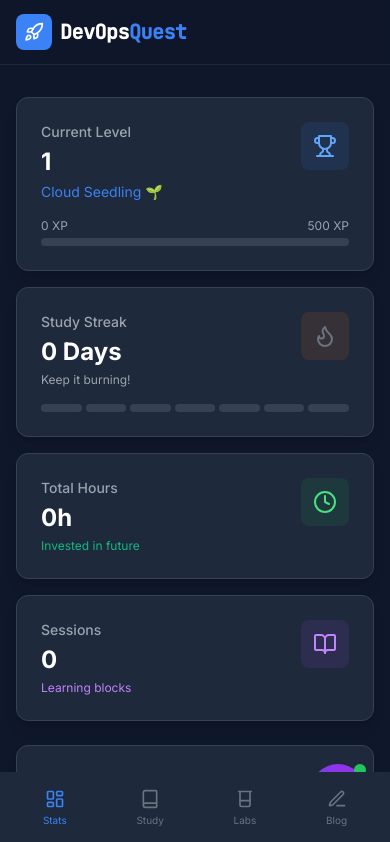
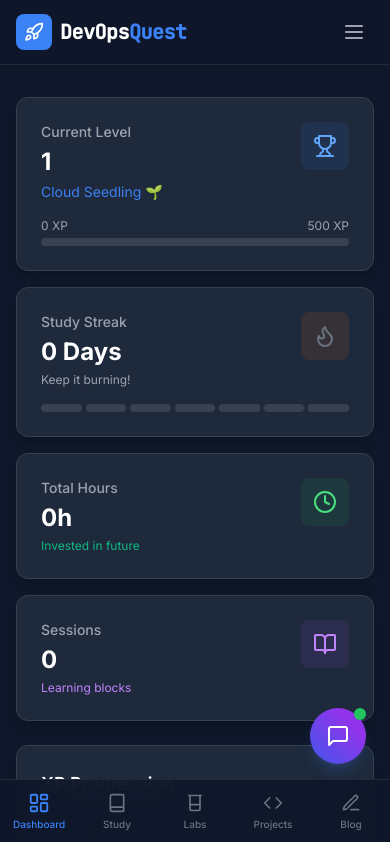
Before and after one commit to savin2001/Gamified-DevOps-RPG, a React (Vite) app: page / in a window 390 px wide. Shown: the top 842 px of the page. Built offline with nearby package versions, Linux system fonts and the light colour scheme.

Commit message:
feat(ai-mentor): Improve UI and responsiveness
Adjust AI mentor chat window positioning and sizing for better usability on various screen sizes. Enhance responsiveness for mobile and larger displays.

```diff
--- a/App.tsx
+++ b/App.tsx
@@ -9,12 +9,13 @@ import BlogHub from './components/BlogHub';
 import AiMentor from './components/AiMentor';
 import { UserStats, ActivityLog, ActivityType } from './types';
 import { getStoredStats, getActivityHistory, logActivity, resetProgress } from './services/gamificationService';
-import { Rocket, History, LayoutDashboard, Book, Beaker, Trash2, Code, Edit3 } from 'lucide-react';
+import { Rocket, History, LayoutDashboard, Book, Beaker, Trash2, Code, Edit3, Menu, X } from 'lucide-react';
 
 const App: React.FC = () => {
   const [stats, setStats] = useState<UserStats | null>(null);
   const [logs, setLogs] = useState<ActivityLog[]>([]);
   const [view, setView] = useState<'dashboard' | 'curriculum' | 'study' | 'labs' | 'projects' | 'blog'>('dashboard');
+  const [isMenuOpen, setIsMenuOpen] = useState(false);
 
   useEffect(() => {
     // Hydrate state from local storage on mount
@@ -35,6 +36,14 @@ const App: React.FC = () => {
       window.location.reload(); // Ensure all sub-components re-mount clean
     }
   };
+
+  const navItems = [
+    { id: 'dashboard', icon: LayoutDashboard, label: 'Dashboard' },
+    { id: 'study', icon: Book, label: 'Study' },
+    { id: 'labs', icon: Beaker, label: 'Labs' },
+    { id: 'projects', icon: Code, label: 'Projects' },
+    { id: 'blog', icon: Edit3, label: 'Blog & Commit' },
+  ];
 
   if (!stats) return <div className="min-h-screen bg-devops-dark flex items-center justify-center text-white">Loading Quest...</div>;
 
@@ -61,7 +70,7 @@ const App: React.FC = () => {
   }
 
   return (
-    <div className="min-h-screen bg-devops-dark text-slate-200 font-sans pb-12 relative">
+    <div className="min-h-screen bg-devops-dark text-slate-200 font-sans pb-24 md:pb-12 relative">
       {/* Header */}
       <nav className="border-b border-gray-800 bg-devops-dark/80 backdrop-blur-md sticky top-0 z-50">
         <div className="max-w-7xl mx-auto px-4 sm:px-6 lg:px-8">
@@ -75,13 +84,7 @@ const App: React.FC = () => {
 
             {/* Desktop Nav */}
             <div className="hidden md:flex gap-2">
-                {[
-                    { id: 'dashboard', icon: LayoutDashboard, label: 'Dashboard' },
-                    { id: 'study', icon: Book, label: 'Study' },
-                    { id: 'labs', icon: Beaker, label: 'Labs' },
-                    { id: 'projects', icon: Code, label: 'Projects' },
-                    { id: 'blog', icon: Edit3, label: 'Blog & Commit' },
-                ].map(navItem => (
+                {navItems.map(navItem => (
                     <button
                         key={navItem.id}
                         onClick={() => setView(navItem.id as any)}
@@ -94,8 +97,44 @@ const App: React.FC = () => {
                     </button>
                 ))}
             </div>
+
+            {/* Mobile Menu Button */}
+            <div className="flex md:hidden">
+              <button
+                onClick={() => setIsMenuOpen(!isMenuOpen)}
+                className="text-gray-400 hover:text-white p-2"
+                aria-label="Toggle menu"
+              >
+                {isMenuOpen ? <X className="w-6 h-6" /> : <Menu className="w-6 h-6" />}
+              </button>
+            </div>
           </div>
         </div>
+
+        {/* Mobile Menu Dropdown (Top) */}
+        {isMenuOpen && (
+          <div className="md:hidden bg-devops-card border-b border-gray-700 shadow-xl absolute w-full left-0 z-50">
+            <div className="px-2 pt-2 pb-3 space-y-1 sm:px-3">
+              {navItems.map(navItem => (
+                <button
+                  key={navItem.id}
+                  onClick={() => {
+                    setView(navItem.id as any);
+                    setIsMenuOpen(false);
+                  }}
+                  className={`w-full flex items-center gap-3 px-3 py-3 rounded-md text-base font-medium transition-colors ${
+                    view === navItem.id
+                      ? 'bg-gray-800 text-white border border-gray-700'
+                      : 'text-gray-400 hover:text-white hover:bg-gray-800/50'
+                  }`}
+                >
+                  <navItem.icon className="w-5 h-5" />
+                  {navItem.label}
+                </button>
+              ))}
+            </div>
+          </div>
+        )}
       </nav>
 
       <main className="max-w-7xl mx-auto px-4 sm:px-6 lg:px-8 py-8">
@@ -109,7 +148,6 @@ const App: React.FC = () => {
                 <div className="min-h-[500px]">
                     {view === 'dashboard' && (
                         <div className="space-y-8">
-                            {/* Replaced manual logger with Roadmap Summary or Recent Activity */}
                             <div className="bg-devops-card rounded-xl border border-gray-700 shadow-lg p-6">
                                 <div className="flex items-center gap-2 mb-4">
                                     <History className="w-5 h-5 text-gray-400" />
@@ -186,27 +224,29 @@ const App: React.FC = () => {
         </div>
       </main>
 
-      {/* Floating AI Mentor - Now positioned outside the grid */}
+      {/* Mobile Bottom Navigation */}
+      <div className="md:hidden fixed bottom-0 left-0 right-0 bg-devops-dark/95 backdrop-blur-lg border-t border-gray-800 z-40 pb-safe">
+        <div className="flex justify-around items-center h-16">
+            {navItems.map(navItem => (
+                <button
+                    key={navItem.id}
+                    onClick={() => {
+                        setView(navItem.id as any);
+                        window.scrollTo({ top: 0, behavior: 'smooth' });
+                    }}
+                    className={`flex flex-col items-center justify-center w-full h-full space-y-1 ${
+                        view === navItem.id ? 'text-devops-accent' : 'text-gray-500 hover:text-gray-300'
+                    }`}
+                >
+                    <navItem.icon className={`w-5 h-5 ${view === navItem.id ? 'scale-110' : ''} transition-transform`} />
+                    <span className="text-[10px] font-medium">{navItem.label.split(' ')[0]}</span>
+                </button>
+            ))}
+        </div>
+      </div>
+
+      {/* Floating AI Mentor */}
       <AiMentor userStats={stats} />
-
-      {/* Mobile Bottom Nav */}
-      <div className="md:hidden fixed bottom-0 left-0 right-0 bg-devops-card border-t border-gray-800 p-2 flex justify-around z-50 pb-safe">
-        {[
-            { id: 'dashboard', icon: LayoutDashboard, label: 'Stats' },
-            { id: 'study', icon: Book, label: 'Study' },
-            { id: 'labs', icon: Beaker, label: 'Labs' },
-            { id: 'blog', icon: Edit3, label: 'Blog' },
-        ].map(navItem => (
-            <button
-                key={navItem.id}
-                onClick={() => setView(navItem.id as any)}
-                className={`flex flex-col items-center p-2 rounded-lg ${view === navItem.id ? 'text-devops-accent' : 'text-gray-500'}`}
-            >
-                <navItem.icon className="w-5 h-5" />
-                <span className="text-[10px] mt-1">{navItem.label}</span>
-            </button>
-        ))}
-      </div>
     </div>
   );
 };
--- a/components/AiMentor.tsx
+++ b/components/AiMentor.tsx
@@ -58,10 +58,10 @@ const AiMentor: React.FC<AiMentorProps> = ({ userStats }) => {
     };
 
     return (
-        <div className="fixed bottom-6 right-6 z-50 flex flex-col items-end gap-4 font-sans">
+        <div className="fixed bottom-20 md:bottom-6 right-6 z-50 flex flex-col items-end gap-4 font-sans">
             {/* Chat Window */}
             {isOpen && (
-                <div className="bg-devops-card border border-gray-700 shadow-2xl rounded-2xl w-[350px] sm:w-[400px] h-[500px] flex flex-col overflow-hidden animate-in slide-in-from-bottom-10 fade-in duration-300 origin-bottom-right">
+                <div className="bg-devops-card border border-gray-700 shadow-2xl rounded-2xl w-[90vw] sm:w-[350px] md:w-[400px] h-[60vh] sm:h-[500px] flex flex-col overflow-hidden animate-in slide-in-from-bottom-10 fade-in duration-300 origin-bottom-right mb-2">
                     {/* Header */}
                     <div className="p-4 border-b border-gray-700 bg-gray-800/80 backdrop-blur-sm flex justify-between items-center">
                         <div className="flex items-center gap-2">
```
